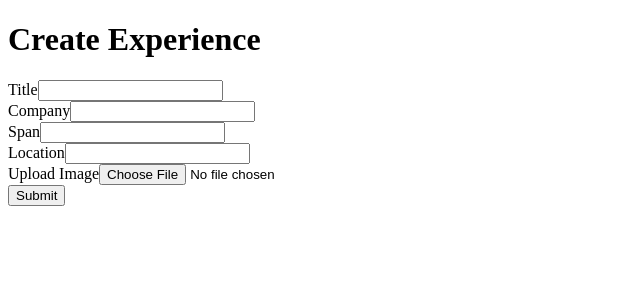
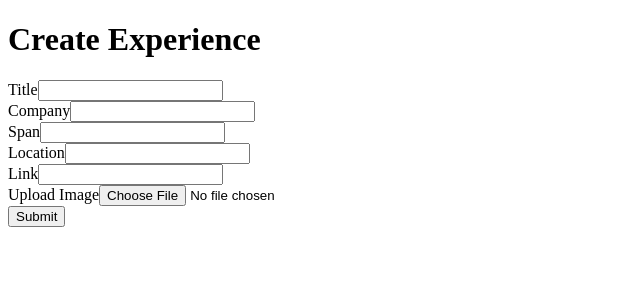
Before and after one commit to Sarwarhridoy4/my-portfilio, a Next.js app: page /AddExperience/AddExperience in a window 1280 px wide. Shown: the top 300 px of the page, without its empty margins (0-640 px from the left). Built offline with nearby package versions, Linux system fonts and the light colour scheme.

Commit message:
link added in experience

```diff
--- a/src/pages/AddExperience/AddExperience.tsx
+++ b/src/pages/AddExperience/AddExperience.tsx
@@ -10,6 +10,7 @@ interface FormData {
   span: string;
   location: string;
   file: FileList;
+  link: string;
 }
 
 const AddExperienceContainer: React.FC = () => {
@@ -28,6 +29,7 @@ const AddExperienceContainer: React.FC = () => {
       formData.append("company", data.company);
       formData.append("span", data.span);
       formData.append("location", data.location);
+      formData.append("link", data.link);
       if (data.file && data.file[0]) {
         formData.append("image", data.file[0]);
       }
@@ -128,6 +130,24 @@ const AddExperienceContainer: React.FC = () => {
             </p>
           )}
         </div>
+        <div>
+          <label htmlFor='link' className='block text-sm font-medium'>
+            Link
+          </label>
+          <input
+            id='link'
+            type='text'
+            className={`w-full p-2 mt-1 border rounded-md dark:bg-gray-700 ${
+              errors.link ? "border-red-500" : "border-gray-300"
+            }`}
+            {...register("link", { required: "Link is required" })}
+          />
+          {errors.link && (
+            <p className='text-red-500 text-sm mt-1'>
+              {errors.link.message}
+            </p>
+          )}
+        </div>
 
         <div>
           <label htmlFor='file' className='block text-sm font-medium'>
```
Also changed, not shown: src/components/Experiences/index.tsx (+7 -4 lines).
